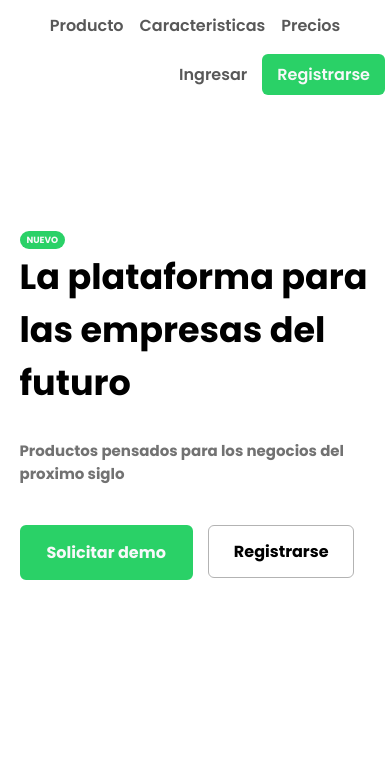
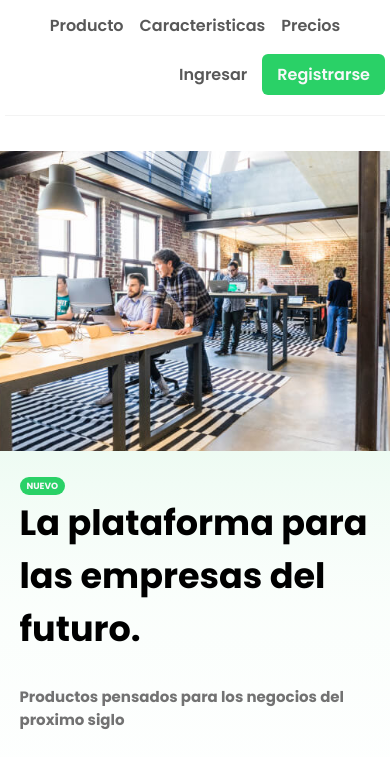
Before and after one commit to SnakeAntos/ProyectoIntegradorSenpai, a plain HTML site: page index.html in a window 390 px wide. Shown: the part 38-795 px from the top of the page. Drawn offline with Linux system fonts and the light colour scheme.

Commit message:
Edit Fabi Responsive

```diff
--- a/index.css
+++ b/index.css
@@ -12,7 +12,7 @@ main {
   max-width: 2560px;
 }
 header {
-  font-weight: 600; /*chequear weight de las fuentes*/
+  font-weight: 600;
   color: #363636d4;
 }
 nav {
@@ -338,6 +338,7 @@ nav {
 .footerCopyRightText {
   color: rgb(187, 187, 187);
   margin: 40px;
+  text-align: center;
 }
 
 @media (max-width: 400px) {
@@ -346,9 +347,21 @@ nav {
     margin: 0px;
   }
 
+  nav {
+    margin: 0 5px 35px 5px;
+    border-bottom: 1px solid rgba(128, 128, 128, 0.095);
+    padding-bottom: 20px;
+  }
+
   #Features {
     grid-template-columns: 1fr;
     grid-template-rows: 1fr 1fr 1fr;
+    padding: 40px 13% 50px 13%;
+    background-color: #36363609;
+  }
+
+  .feature {
+    padding-top: 30px;
   }
 
   .pricesCardsCont {
@@ -363,10 +376,17 @@ nav {
   }
 
   .hero {
-    flex-direction: column;
+    flex-direction: column-reverse;
+    margin-top: 0px;
+    background: linear-gradient(to top, transparent, 60%, #2ad16732, transparent);
   }
   .heroRight {
-    display: none;
+    width: 100%;
+    background-image: url("img/header.jpg");
+    background-size: 110%;
+    background-position: -10px;
+    height: 300px;
+    margin-bottom: 20px;
   }
 
   .heroLeft {
@@ -374,7 +394,7 @@ nav {
   }
 
   .imgHeroCenter {
-    width: 90%;
+    display: none;
   }
 
   .ulNavFooter {
@@ -404,4 +424,8 @@ nav {
   .imgHeroBlue {
     display: none;
   }
+
+  .pricesTextCont h3 {
+    font-size: 30px;
+  }
 }
--- a/index.html
+++ b/index.html
@@ -41,7 +41,7 @@
         <div class="hero">
           <div class="heroLeft">
             <span class="new">NUEVO</span>
-            <h1>La plataforma para las empresas del futuro</h1>
+            <h1>La plataforma para las empresas del futuro.</h1>
             <p class="subtextHero">Productos pensados para los negocios del proximo siglo</p>
             <div class="heroBtnsCont">
               <a class="btnHeroDemo">Solicitar demo</a>
```
